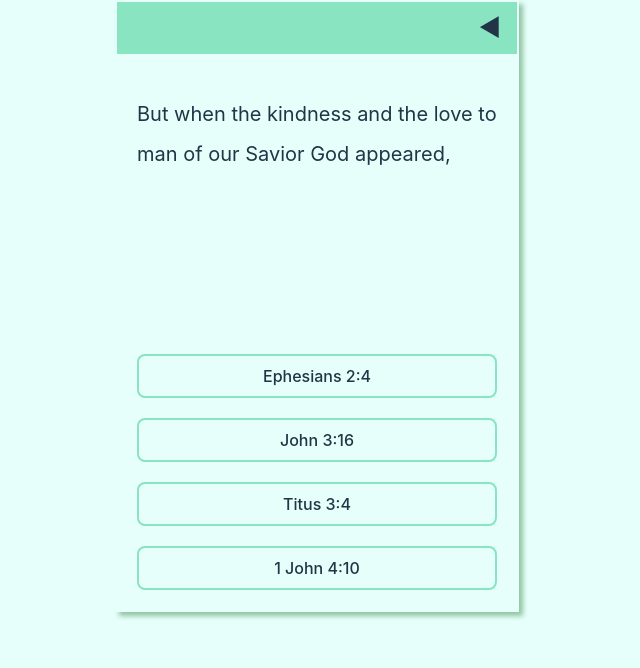
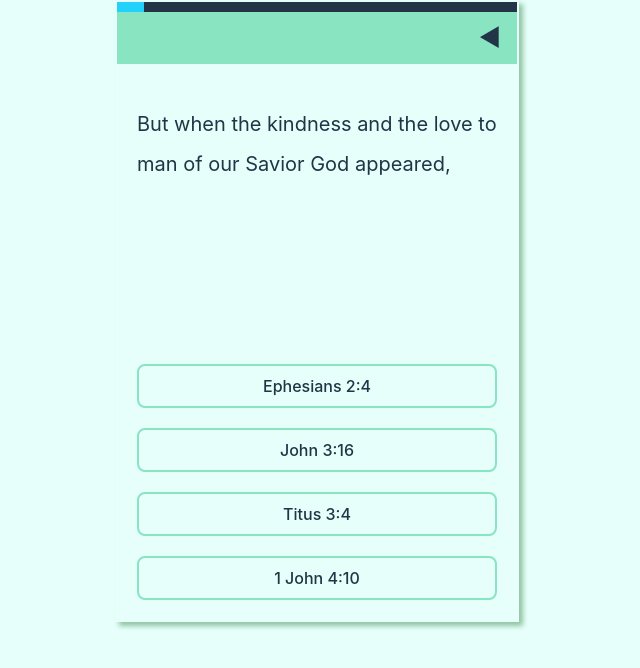
Before and after one commit to metalcarratt/remember-verses, a React (Vite) app: page / in a window 1280 px wide. Both pictures are taken after a click on the element "Review x20 ▶". Shown: the top 668 px of the page, without its empty margins (323-963 px from the left). Built offline with nearby package versions, Linux system fonts and the light colour scheme.

Commit message:
progress bar

```diff
--- a/src/App.css
+++ b/src/App.css
@@ -180,3 +180,18 @@ button:hover {
   line-height: 1;
   width: auto;
 }
+
+.progress {
+  height: 10px;
+  display: flex;
+  flex-direction: row;
+}
+
+.progress span {
+  width: 100%;
+  background-color: #213547;
+}
+
+.progress span.done {
+  background-color: #23d2fa;
+}
--- a/src/challenges/keywords/keywords.tsx
+++ b/src/challenges/keywords/keywords.tsx
@@ -4,11 +4,13 @@ import { useKeywords } from "./use-keywords";
 
 type Props = {
     step: KeywordsStep,
+    stepi: number,
+    maxSteps: number,
     next: () => void,
     back: () => void
 }
 
-export const Keywords = ({step, next, back}: Props) => {
+export const Keywords = ({step, next, back, stepi, maxSteps}: Props) => {
     const { clickAnswer, returnAnswer, keywords, slots, verse, parts, answers, result, check } = useKeywords(step);
 
     const keywordPart = (part: Part) => {
@@ -25,7 +27,7 @@ export const Keywords = ({step, next, back}: Props) => {
     }
 
     return (
-      <Page result={result} next={next}>
+      <Page result={result} next={next} step={stepi} maxStep={maxSteps}>
         <h2>
           <a href="#" onClick={back} className="backBtn">◀</a>
           {verse.reference}
--- a/src/challenges/match-reference.tsx
+++ b/src/challenges/match-reference.tsx
@@ -6,6 +6,8 @@ import { useResult } from "./use-result";
 
 type Props = {
     step: MatchRefStep,
+    stepi: number,
+    maxSteps: number,
     next: () => void,
     back: () => void
 }
@@ -21,7 +23,7 @@ const getAnswerClassName = (answer: string, verse: Verse, result: Result, chosen
     return '';
 }
 
-export const MatchReference = ({step, next, back}: Props) => {
+export const MatchReference = ({step, stepi, maxSteps, next, back}: Props) => {
     const {verse, answers} = step;
     const {result, setResult} = useResult(step);
     const [chosen, setChosen] = useState<string | undefined>(undefined);
@@ -39,7 +41,7 @@ export const MatchReference = ({step, next, back}: Props) => {
     }, [step]);
 
     return (
-      <Page result={result} next={next}>
+      <Page result={result} next={next} step={stepi} maxStep={maxSteps}>
         <h2>
           <a href="#" onClick={back} className="backBtn">◀</a>
         </h2>
--- a/src/challenges/page.tsx
+++ b/src/challenges/page.tsx
@@ -1,13 +1,17 @@
+import { ProgressBar } from "./progress-bar";
 import { Result } from "./use-result";
 
 type Props = {
     result: Result,
-    next: () => void
+    next: () => void,
+    step: number,
+    maxStep: number
 }
 
-export const Page = ({result, next, children}: React.PropsWithChildren<Props>) => {
+export const Page = ({result, next, children, step, maxStep}: React.PropsWithChildren<Props>) => {
     return (
       <div className={`verse ${result}`}>
+        <ProgressBar step={step} maxStep={maxStep} />
         {children}
         {result !== undefined && <div className="actions"><span className={result}>{result}</span><button onClick={next}>Next ▶</button></div>}
       </div>
--- /dev/null
+++ b/src/challenges/progress-bar.tsx
@@ -0,0 +1,7 @@
+export const ProgressBar = ({step, maxStep}: {step: number, maxStep: number}) => {
+    return (
+        <div className="progress">
+            {[...Array(maxStep)].map((_,i) => <span className={i<=step ? 'done' : ''} />)}
+        </div>
+    );
+}
--- a/src/challenges/reference.tsx
+++ b/src/challenges/reference.tsx
@@ -1,16 +1,20 @@
+import { ProgressBar } from "./progress-bar";
 import { ReferenceStep } from "./reference-builder";
 
 type Props = {
     step: ReferenceStep,
+    stepi: number,
+    maxSteps: number,
     next: () => void,
     back: () => void
 }
 
-export const VerseReference = ({step, next, back}: Props) => {
+export const VerseReference = ({step, stepi, maxSteps, next, back}: Props) => {
   const {verse} = step;
 
     return (
     <div className="verse">
+      <ProgressBar step={stepi} maxStep={maxSteps} />
       <h2>
         <a href="#" onClick={back} className="backBtn">◀</a>
         {verse.reference}
--- a/src/courses/learn.tsx
+++ b/src/courses/learn.tsx
@@ -22,10 +22,10 @@ export const LearnCourse = ({verse, otherVerses, back}: Props) => {
       buildMatchRefs(verse, otherVerses),
   ];
   const [step, setStep] = useState(0);
-
+  const maxStep = steps.length - 1;
 
   const next = () => {
-    const maxStep = steps.length - 1;
+    // const maxStep = steps.length - 1;
     if (step === maxStep) {
       setStep(0);
       back();
@@ -36,9 +36,9 @@ export const LearnCourse = ({verse, otherVerses, back}: Props) => {
 
   return (
     <div className="bg">
-      {steps[step].type === 'reference' && <VerseReference step={steps[step]} next={next} back={back} />}
-      {steps[step].type === 'matchref'  && <MatchReference step={steps[step]} next={next} back={back} />}
-      {steps[step].type === 'keywords'  && <Keywords step={steps[step]} next={next} back={back} />}
+      {steps[step].type === 'reference' && <VerseReference step={steps[step]} next={next} back={back} stepi={step} maxSteps={maxStep + 1} />}
+      {steps[step].type === 'matchref'  && <MatchReference step={steps[step]} next={next} back={back} stepi={step} maxSteps={maxStep + 1} />}
+      {steps[step].type === 'keywords'  && <Keywords step={steps[step]} next={next} back={back} stepi={step} maxSteps={maxStep + 1} />}
     </div>
   )
 }
--- a/src/courses/review.tsx
+++ b/src/courses/review.tsx
@@ -21,9 +21,10 @@ export const ReviewCourse = ({verses, back}: Props) => {
     ...verses.map(verse => buildSections(verse)),
   ];
   shuffleArray(steps);
+  const maxStep = steps.length < 19 ? steps.length - 1 : 19;
 
   const next = () => {
-    const maxStep = steps.length < 19 ? steps.length - 1 : 19;
+    // const maxStep = steps.length < 19 ? steps.length - 1 : 19;
     if (step === maxStep) {
       setStep(0);
       back();
@@ -34,8 +35,8 @@ export const ReviewCourse = ({verses, back}: Props) => {
 
   return (
     <div className="bg">
-      {steps[step].type === 'matchref'  && <MatchReference step={steps[step]} next={next} back={back} />}
-      {steps[step].type === 'keywords'  && <Keywords step={steps[step]} next={next} back={back} />}
+      {steps[step].type === 'matchref'  && <MatchReference step={steps[step]} next={next} back={back} stepi={step} maxSteps={maxStep + 1} />}
+      {steps[step].type === 'keywords'  && <Keywords step={steps[step]} next={next} back={back} stepi={step} maxSteps={maxStep + 1} />}
     </div>
   )
 }
```
Also changed, not shown: 5 other files (tests, documents, lock files or other folders).
